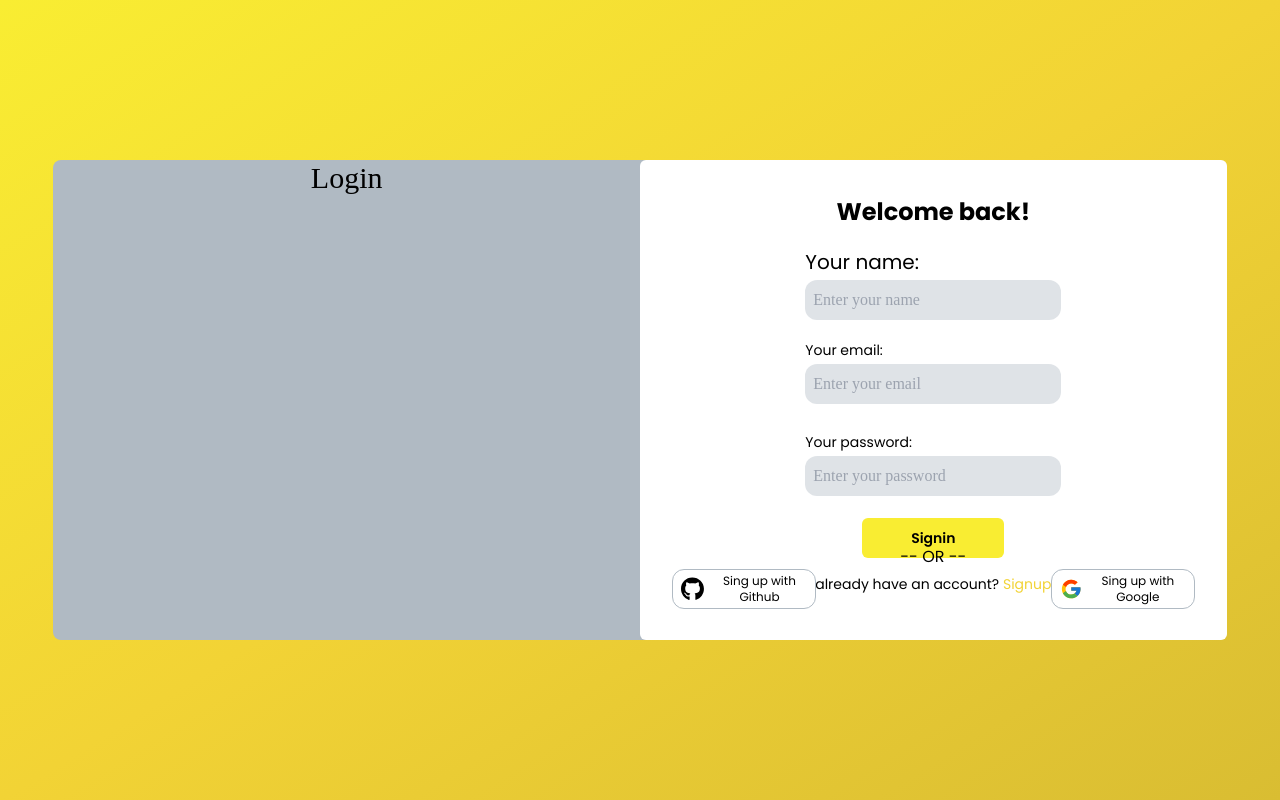
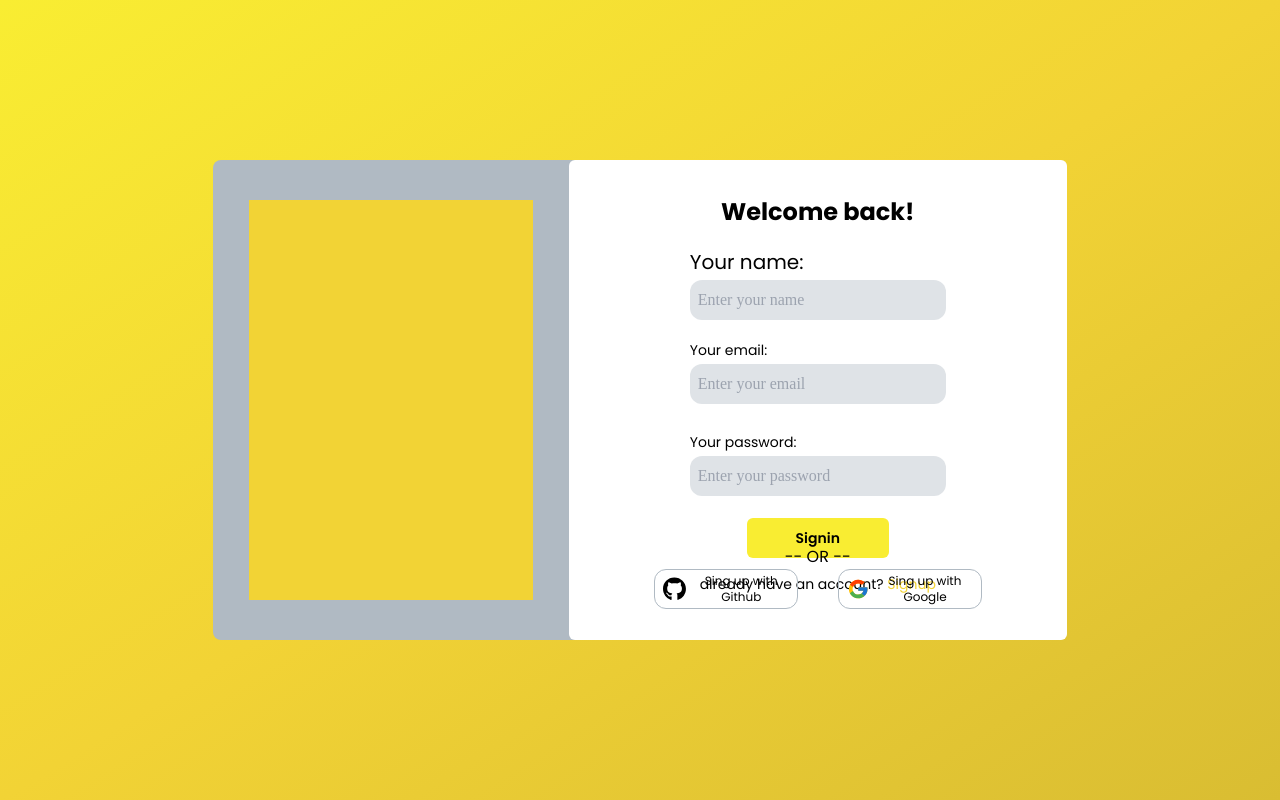
Before and after one commit to Fabio-Alfredo/Saz-n-Pro, a React (Vite) app in the folder SazonPro-Frontend/SazonPro/: page / in a window 1280 px wide. Built offline with nearby package versions, Linux system fonts and the light colour scheme.

Commit message:
udpate: responsive desing

```diff
--- a/SazonPro-Frontend/SazonPro/src/components/auth/AuthMethods.jsx
+++ b/SazonPro-Frontend/SazonPro/src/components/auth/AuthMethods.jsx
@@ -14,7 +14,7 @@ const AuthMethods = () => {
       </div>
       <div className="row-span-1 flex flex-col items-center py-5 gap-1">
         <p className="text-center font-sans">-- OR --</p>
-        <div className="flex justify-between w-full px-8">
+        <div className="flex  justify-between sm:justify-center sm:gap-10 w-full px-8">
           <button className="flex pl-2 items-center border-solid border border-gray h-10 w-36 rounded-xl cursor-pointer font-sans text-xs">
             <FaGithub className="text-2xl" />
             Sing up with Github
--- a/SazonPro-Frontend/SazonPro/src/pages/Login.jsx
+++ b/SazonPro-Frontend/SazonPro/src/pages/Login.jsx
@@ -4,11 +4,13 @@ import AuthMethods from "../components/auth/AuthMethods";
 const Login = () => {
   return (
     <div className="h-screen w-full flex justify-center items-center bg-gradient-to-br from-primary via-secondary to-tertiary ">
-      <div className="flex flex-row w-11/12 max-h-[60vh] bg-gray rounded-lg md:rounded-r-lg">
-        <div className="w-1/2 hidden md:block">
-          <h2 className="text-3xl text-center text-gray-50">Login</h2>
+      <div className="flex flex-row w-11/12 lg:w-2/3 max-h-[60vh] bg-gray rounded-lg md:rounded-r-lg">
+        <div className="w-5/12 hidden md:flex md:justify-center md:items-center">
+          <div className='w-4/5 h-[50vh] bg-secondary'>
+
+          </div>
         </div>
-        <section className="grid grid-rows-4 w-full md:w-1/2 bg-white rounded-md pt-9">
+        <section className="grid grid-rows-4 w-full md:w-7/12 bg-white rounded-md pt-9">
           <AuthMethods />
         </section>
       </div>
```
Also changed, not shown: SazonPro-Frontend/SazonPro/src/assets/recetas.jpg (added).
